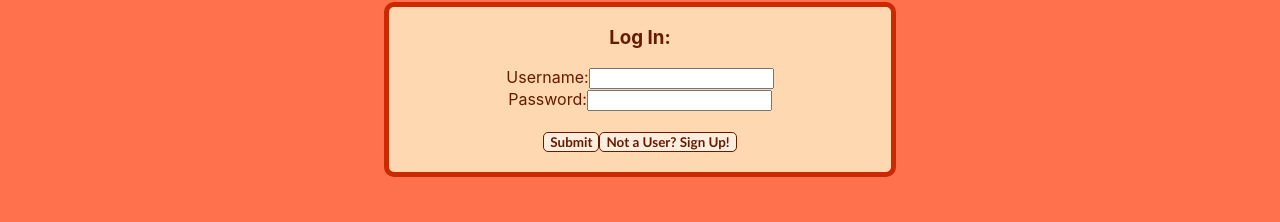
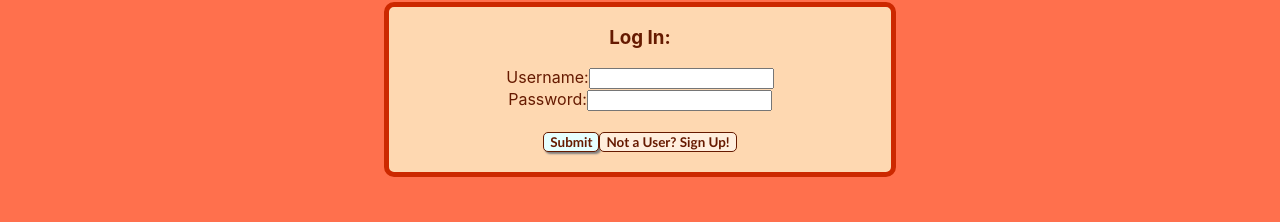
Before and after one commit to Cooliomoded/life-down-under-frontend, a React (Create React App) app: page / in a window 1280 px wide. In both pictures the pointer is over the input 571 px from the left and 531 px from the top of the page. Shown: the part 389-611 px from the top of the page. Built offline with nearby package versions, Linux system fonts and the light colour scheme.

Commit message:
added styling for button hover

```diff
--- a/src/App.css
+++ b/src/App.css
@@ -7,6 +7,16 @@ input[type="button"], input[type="submit"] {
   border-color: #661a00;
 }
 
+input[type="button"]:hover {
+  background-color: #e6ffff;
+  box-shadow: 2px 2px 2px grey;
+}
+
+input[type="submit"]:hover {
+  background-color: #e6ffff;
+  box-shadow: 2px 2px 2px grey;
+}
+
 button {
   color:#661a00;
   font: bold 84% 'trebuchet ms',helvetica,sans-serif;
@@ -14,6 +24,11 @@ button {
   border:1px solid;
   border-radius: 5px;
   border-color: #661a00;
+}
+
+button:hover {
+  background-color: #e6ffff;
+  box-shadow: 2px 2px 2px grey;
 }
 
 body {
```
